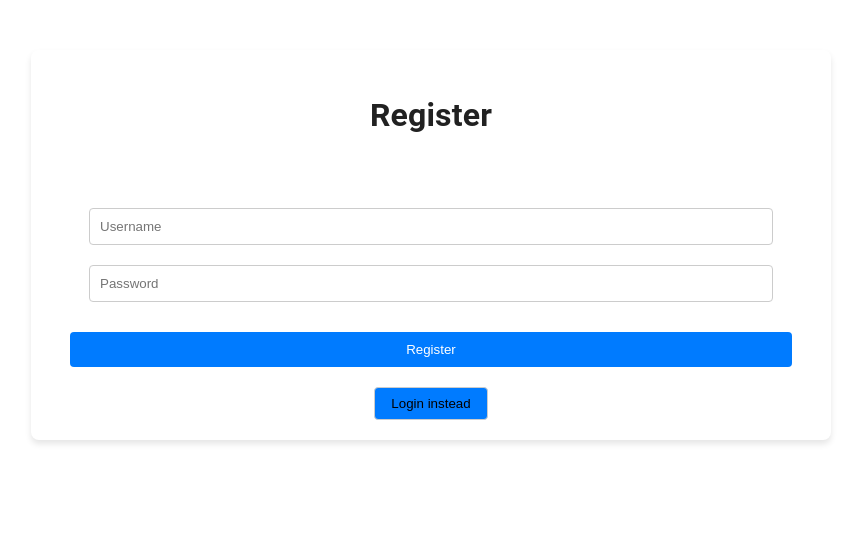
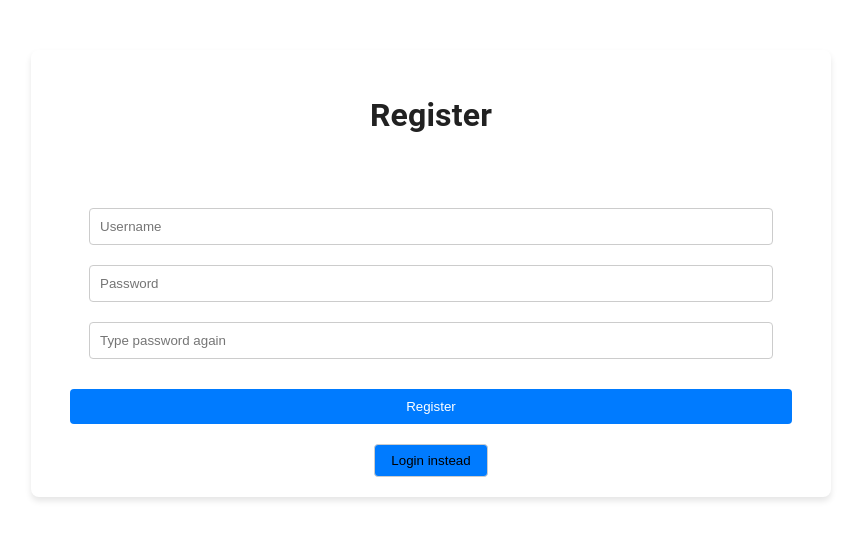
Before and after one commit to oladimus/secprog300, a React (Vite) app in the folder frontend/: page /authenticate/register in a window 1280 px wide. Shown: the top 540 px of the page, without its empty margins (209-1070 px from the left). Built offline with nearby package versions, Linux system fonts and the light colour scheme; what @toolpad/core would draw is missing.

Commit message:
Add type password again check to register form

```diff
--- a/frontend/src/components/AuthenticationForm.tsx
+++ b/frontend/src/components/AuthenticationForm.tsx
@@ -12,6 +12,7 @@ const AuthenticationForm: React.FC<AuthenticationFormProps> = ({
 }) => {
     const [username, setUsername] = useState("")
     const [password, setPassword] = useState("")
+    const [checkPassword, setCheckPassword] = useState("")
     const [errorMsg, setErrorMsg] = useState("")
     const navigate = useNavigate()
 
@@ -58,7 +59,11 @@ const AuthenticationForm: React.FC<AuthenticationFormProps> = ({
     const handleSubmit = (e: React.FormEvent) => {
         e.preventDefault()
         if(username && password)
-            fetchAuthentication()
+            if(checkPassword === password || !isRegister){
+                fetchAuthentication()
+            } else {
+                setErrorMsg("Passwords do not match!")
+            }
         else setErrorMsg("Cannot have empty fields!")
     }
 
@@ -79,6 +84,16 @@ const AuthenticationForm: React.FC<AuthenticationFormProps> = ({
             onChange={(e) => setPassword(e.target.value)}
             placeholder="Password"
         />
+        {isRegister?
+        <input
+        className="form-input"
+        type="password"
+        value={checkPassword}
+        onChange={(e) => setCheckPassword(e.target.value)}
+        placeholder="Type password again"
+        >
+
+        </input> : null}
         <button className="form-button" type="submit">
             {isRegister ? "Register" : "Login"}
         </button>
```
